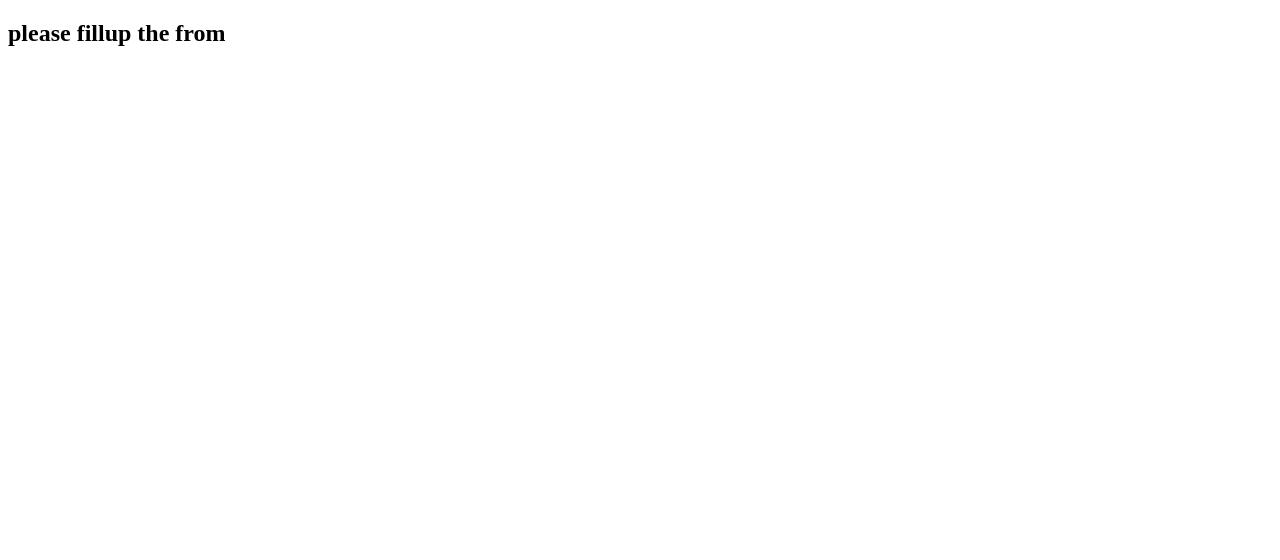
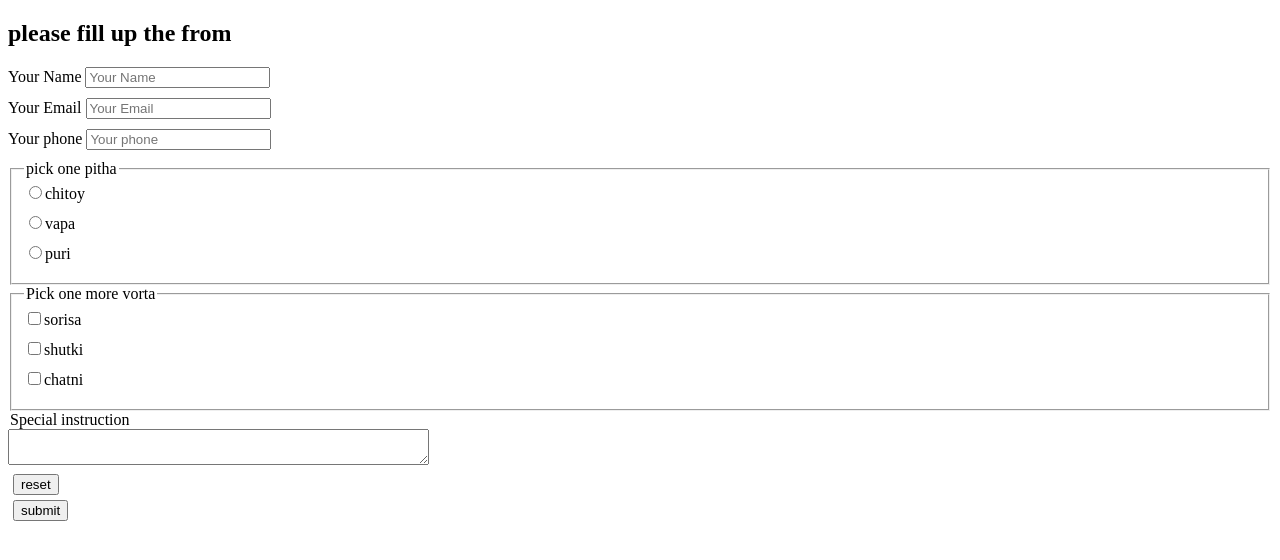
Before and after one commit to anik-barmon/About-HTML5, a plain HTML site: page index.html in a window 1280 px wide. Drawn offline with Linux system fonts and the light colour scheme.

Commit message:
first commit

```diff
--- a/index.html
+++ b/index.html
@@ -4,10 +4,68 @@
     <meta charset="UTF-8">
     <meta name="viewport" content="width=device-width, initial-scale=1.0">
     <title>pitha bari</title>
+    <link rel="stylesheet" href="style.css">
 </head>
 <body>
     <header>
-        <h2>please fillup the from</h2>
+        <h2>please fill up the from</h2>
+        <form>
+            <label for="Name">Your Name
+                <input id="Name" type="text" placeholder="Your Name">
+            </label>
+
+            <label for="Name">Your Email
+                <input id="Email" type="email" placeholder="Your Email">
+            </label>
+
+            <label for="Name">Your phone
+                <input id="phone" type="text" placeholder="Your phone">
+            </label>
+
+            <fieldset>
+                <legend>pick one pitha</legend>
+                <label for="chitoy">
+                    <input type="radio"
+                    name="pitha"
+                    id="chitoy">chitoy
+                </label>
+
+                <label for="vapa">
+                    <input type="radio"
+                    name="pitha"
+                    id="vapa">vapa
+                </label>
+
+                <label for="puri">
+                    <input type="radio"
+                    name="pitha"
+                    id="puri">puri
+                </label>
+            </fieldset>
+            <fieldset>
+                <legend>Pick one more vorta</legend>
+                <label for="vapa">
+                    <input type="checkbox"name="vorta"
+                    id="sorisa">sorisa
+                </label>
+
+                <label for="shutki">
+                    <input type="checkbox"name="vorta"
+                    id="shutki">shutki
+                </label>
+
+                <label for="chatni">
+                    <input type="checkbox"name="vorta"
+                    id="chatni">chatni
+                </label>
+            <label>
+            </fieldset>
+            <legend>Special instruction</legend>
+            <textarea name="" id="f" cols="50" rows="2"></textarea>
+            <input type="reset" value="reset" id="b">
+            <input type="submit" value="submit" id="b">
+            </label>
+        </form>
     </header>
     <main>
         <section>
--- a/style.css
+++ b/style.css
@@ -0,0 +1,8 @@
+label{
+    display: block;
+    margin-bottom: 10px;
+}
+#b{
+    display: block;
+    margin: 5px;
+}
```
